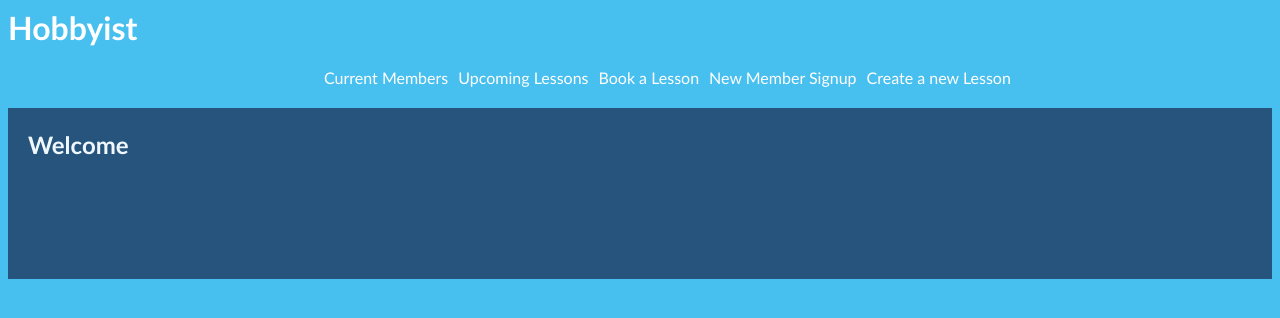
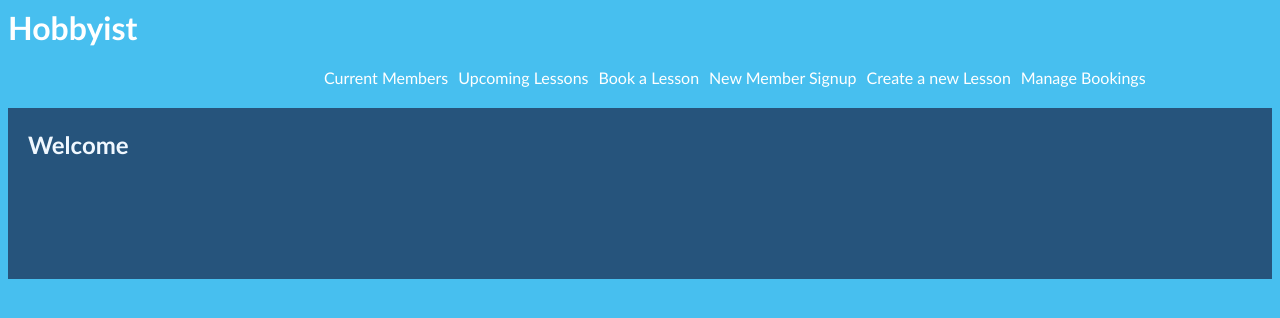
Before and after one commit to JackOfDickson/Hobbyist_web_app, a Flask app: page / in a window 1280 px wide. Shown: the top 318 px of the page. Run offline with Flask 2, Linux system fonts and the light colour scheme.

Commit message:
added a manage booking tabs on the base.html

```diff
--- a/templates/base.html
+++ b/templates/base.html
@@ -26,6 +26,9 @@
                 <li>
                     <a href="/lessons/new">Create a new Lesson</a>
                 </li>
+                <li>
+                    <a href="/bookings">Manage Bookings</a>
+                </li>
             </ul>
         </nav>
     </header>
```
